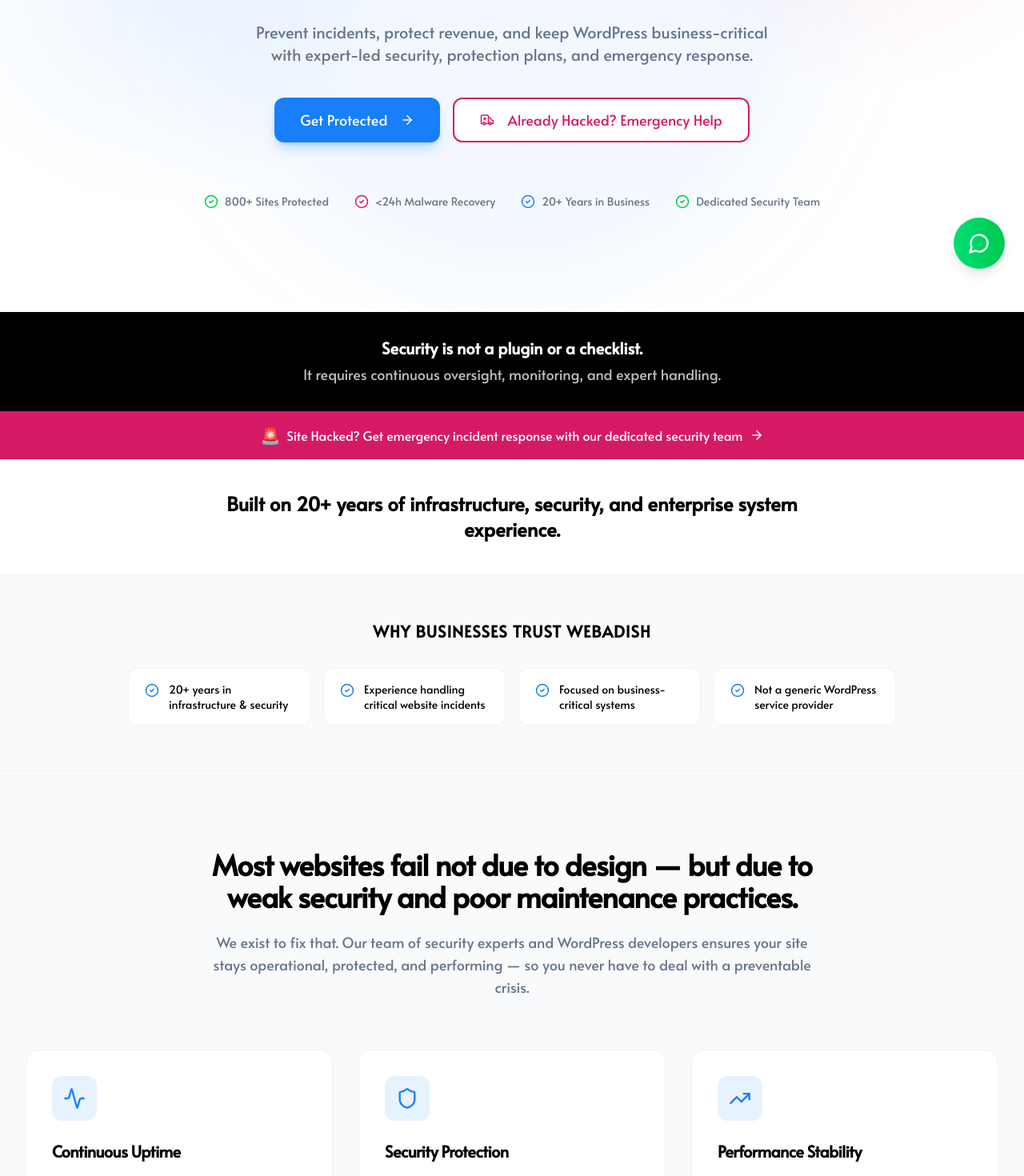
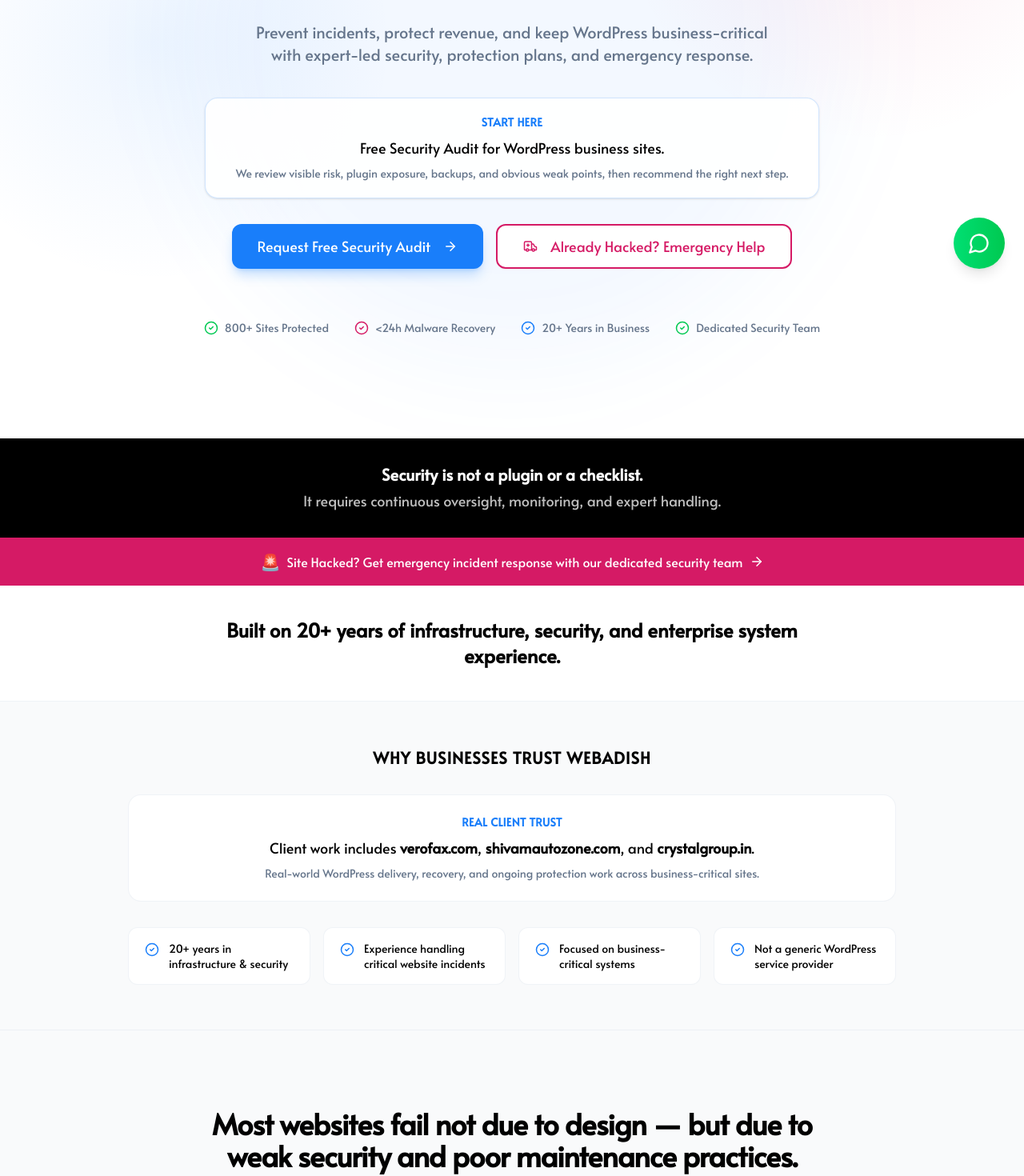
Before and after one commit to diliplp/webadish.com, a React (Vite) app in the folder artifacts/webadish/: page / in a window 1280 px wide. Shown: the part 440-1910 px from the top of the page at 80% size. Built offline with nearby package versions, Linux system fonts and the light colour scheme.

Commit message:
Improve global conversion path

```diff
--- a/artifacts/webadish/src/pages/Home.tsx
+++ b/artifacts/webadish/src/pages/Home.tsx
@@ -71,9 +71,19 @@
               Prevent incidents, protect revenue, and keep WordPress business-critical with expert-led security, protection plans, and emergency response.
             </p>
 
+            <div className="max-w-3xl mx-auto mb-8 rounded-2xl border border-accent/20 bg-white/90 p-5 shadow-sm">
+              <p className="text-sm font-semibold uppercase tracking-wide text-accent mb-2">Start Here</p>
+              <p className="text-base md:text-lg text-foreground font-medium">
+                Free Security Audit for WordPress business sites.
+              </p>
+              <p className="text-sm text-muted-foreground mt-2">
+                We review visible risk, plugin exposure, backups, and obvious weak points, then recommend the right next step.
+              </p>
+            </div>
+
             <div className="flex flex-col sm:flex-row items-center justify-center gap-4 mb-16">
               <Button variant="accent" size="lg" className="hero-cta w-full sm:w-auto text-lg px-8" onClick={() => window.location.href='/contact'}>
-                Get Protected <ArrowRight size={18} className="ml-2" />
+                Request Free Security Audit <ArrowRight size={18} className="ml-2" />
               </Button>
               <Link href="/hacked-site-recovery">
                 <Button variant="outline-primary" size="lg" className="hero-cta w-full sm:w-auto text-lg px-8 bg-white">
@@ -126,6 +136,15 @@
         <section className="py-14 bg-gray-50 border-b border-border/50">
           <div className="max-w-5xl mx-auto px-4 sm:px-6 lg:px-8">
             <h2 className="text-xl font-bold text-foreground text-center mb-8 uppercase tracking-wider">Why Businesses Trust WebAdish</h2>
+            <div className="mb-8 rounded-2xl border border-border/50 bg-white p-6 text-center">
+              <p className="text-sm font-semibold uppercase tracking-wide text-accent mb-2">Real Client Trust</p>
+              <p className="text-base md:text-lg text-foreground">
+                Client work includes <strong>verofax.com</strong>, <strong>shivamautozone.com</strong>, and <strong>crystalgroup.in</strong>.
+              </p>
+              <p className="text-sm text-muted-foreground mt-2">
+                Real-world WordPress delivery, recovery, and ongoing protection work across business-critical sites.
+              </p>
+            </div>
             <div className="grid grid-cols-1 sm:grid-cols-2 lg:grid-cols-4 gap-4">
               {[
                 "20+ years in infrastructure & security",
@@ -232,6 +251,16 @@
               <p className="text-sm font-semibold uppercase tracking-widest text-accent mb-4">Protection Plans</p>
               <h2 className="text-3xl md:text-4xl font-bold text-foreground mb-4">Continuous Protection for Different Levels of Business Risk</h2>
               <p className="text-lg text-muted-foreground max-w-2xl mx-auto mb-8">No hidden fees. No lock-in contracts. Built for businesses that need real protection, not just a maintenance checkbox.</p>
+              <div className="flex flex-col sm:flex-row items-center justify-center gap-3 mb-8">
+                <Button variant="accent" onClick={() => window.location.href='/contact'}>
+                  Get Free Audit First <ArrowRight size={16} className="ml-2" />
+                </Button>
+                <Link href="/pricing">
+                  <Button variant="outline-primary" className="bg-white">
+                    Compare Pricing
+                  </Button>
+                </Link>
+              </div>
               <div className="inline-block bg-foreground text-white px-6 py-4 rounded-2xl">
                 <p className="text-base md:text-lg font-semibold leading-snug">
                   We don't offer low-value updates.<br />
--- a/artifacts/webadish/src/pages/Pricing.tsx
+++ b/artifacts/webadish/src/pages/Pricing.tsx
@@ -93,6 +93,10 @@
           <p className="text-xl text-muted-foreground mb-10">
             USD pricing for global clients who need continuous protection, expert support, and a clear path from prevention to incident response.
           </p>
+          <div className="max-w-2xl mx-auto mb-8 rounded-2xl border border-accent/20 bg-white/90 p-5 shadow-sm">
+            <p className="text-sm font-semibold uppercase tracking-wide text-accent mb-2">Not Ready to Choose a Plan?</p>
+            <p className="text-base text-foreground font-medium">Start with a free security audit and we will recommend the right level of protection.</p>
+          </div>
           <p className="text-sm text-muted-foreground/70 mb-3">Billing preference</p>
           <div className="inline-flex items-center gap-3 bg-white rounded-full px-4 py-2 shadow-sm border border-border/50 text-sm">
             <button onClick={() => setAnnual(false)} className={`font-medium px-3 py-1.5 rounded-full transition-all ${!annual ? "bg-accent text-white" : "text-muted-foreground"}`}>Monthly</button>
@@ -145,7 +149,7 @@
                   className="w-full h-12"
                   onClick={() => window.location.href='/contact'}
                 >
-                  Get Started <ArrowRight size={16} className="ml-2" />
+                  Request This Plan <ArrowRight size={16} className="ml-2" />
                 </Button>
               </div>
             ))}
@@ -160,6 +164,11 @@
             <p className="text-sm text-muted-foreground border border-border/50 bg-gray-50 rounded-xl px-6 py-4">
               <strong className="text-foreground">Emergency work:</strong> Critical incidents are handled separately by our dedicated incident response team.{" "}
               <a href="/hacked-site-recovery" className="text-accent hover:underline font-medium">Learn about emergency response →</a>
+            </p>
+          </div>
+          <div className="mt-4 max-w-2xl mx-auto text-center">
+            <p className="text-sm text-muted-foreground border border-border/50 bg-gray-50 rounded-xl px-6 py-4">
+              <strong className="text-foreground">Trust signal:</strong> Real client work includes <strong>verofax.com</strong>, <strong>shivamautozone.com</strong>, and <strong>crystalgroup.in</strong>.
             </p>
           </div>
         </div>
@@ -225,7 +234,7 @@
           <h2 className="text-3xl md:text-4xl font-bold mb-4">Not Sure Which Plan Is Right?</h2>
           <p className="text-lg text-white/90 mb-8">We'll review your site and recommend the appropriate level of protection based on your situation.</p>
           <Button variant="white" size="lg" onClick={() => window.location.href='/contact'}>
-            Request Security Assessment <ArrowRight size={18} className="ml-2" />
+            Request Free Security Audit <ArrowRight size={18} className="ml-2" />
           </Button>
         </div>
       </section>
--- a/artifacts/webadish/src/pages/Retainer.tsx
+++ b/artifacts/webadish/src/pages/Retainer.tsx
@@ -109,6 +109,10 @@
             <p className="text-xl text-muted-foreground mb-10 leading-relaxed">
               A dedicated WordPress security partner for teams that need faster response, stronger oversight, and less risk around revenue-critical websites, campaigns, and client commitments.
             </p>
+            <div className="mb-8 rounded-2xl border border-accent/20 bg-white/90 p-5 shadow-sm">
+              <p className="text-sm font-semibold uppercase tracking-wide text-accent mb-2">Good Fit Check</p>
+              <p className="text-base text-foreground font-medium">If you are not sure whether you need a retainer, start with a free security audit first.</p>
+            </div>
             <div className="flex flex-col sm:flex-row gap-4">
               <Button variant="accent" size="lg" className="text-lg px-8" onClick={() => window.location.href = "/contact"}>
                 Book a Retainer Call <ArrowRight size={18} className="ml-2" />
@@ -199,6 +203,7 @@
           <div className="text-center mb-16">
             <h2 className="text-3xl md:text-4xl font-bold mb-4">Retainer Plans</h2>
           <p className="text-lg text-muted-foreground">Global retainer pricing for dedicated oversight, plus agency portfolio pricing for white-label partners.</p>
+          <p className="text-sm text-muted-foreground mt-3">Real client work includes verofax.com, shivamautozone.com, and crystalgroup.in.</p>
           </div>
           <div className="grid grid-cols-1 md:grid-cols-2 gap-8 max-w-4xl mx-auto">
             {retainerTiers.map((t, idx) => (
@@ -251,7 +256,7 @@
             If your team needs accountability, faster response, and a stronger security operating rhythm, the retainer is where we usually start.
           </p>
           <Button variant="white" size="lg" onClick={() => window.location.href = "/contact"}>
-            Book a Retainer Consultation <ArrowRight size={18} className="ml-2" />
+            Request Free Security Audit <ArrowRight size={18} className="ml-2" />
           </Button>
         </div>
       </section>
--- a/artifacts/webadish/src/pages/Security.tsx
+++ b/artifacts/webadish/src/pages/Security.tsx
@@ -69,13 +69,18 @@
             <p className="text-xl text-muted-foreground mb-10 leading-relaxed">
               Firewall management, malware scanning, hardening, and 24/7 monitoring for businesses that cannot afford breach-driven revenue loss, brand damage, or emergency cleanup during key campaigns.
             </p>
+            <div className="mb-8 rounded-2xl border border-accent/20 bg-white/90 p-5 shadow-sm">
+              <p className="text-sm font-semibold uppercase tracking-wide text-accent mb-2">Recommended First Step</p>
+              <p className="text-base text-foreground font-medium">Request a free security audit before choosing a monthly plan.</p>
+              <p className="text-sm text-muted-foreground mt-2">We will identify the obvious risks first, then recommend hardening, a protection plan, or emergency recovery.</p>
+            </div>
             <div className="flex flex-col sm:flex-row gap-4">
               <Button variant="accent" size="lg" className="text-lg px-8" onClick={() => window.location.href = "/contact"}>
-                Book a Security Review <ArrowRight size={18} className="ml-2" />
+                Request Free Security Audit <ArrowRight size={18} className="ml-2" />
               </Button>
-              <Link href="/hacked-site-recovery">
+              <Link href="/pricing">
                 <Button variant="outline-primary" size="lg" className="text-lg px-8">
-                  Site Already Hacked?
+                  Compare Protection Plans
                 </Button>
               </Link>
             </div>
@@ -211,11 +216,11 @@
           </p>
           <div className="flex flex-col sm:flex-row gap-4 justify-center">
             <Button variant="white" size="lg" onClick={() => window.location.href = "/contact"}>
-              Book a Security Consultation <ArrowRight size={18} className="ml-2" />
+              Request Free Security Audit <ArrowRight size={18} className="ml-2" />
             </Button>
-            <Link href="/hacked-site-recovery">
+            <Link href="/pricing">
               <Button variant="outline" size="lg" className="border-white text-white hover:bg-white hover:text-foreground">
-                Site Already Hacked?
+                View Protection Pricing
               </Button>
             </Link>
           </div>
```
